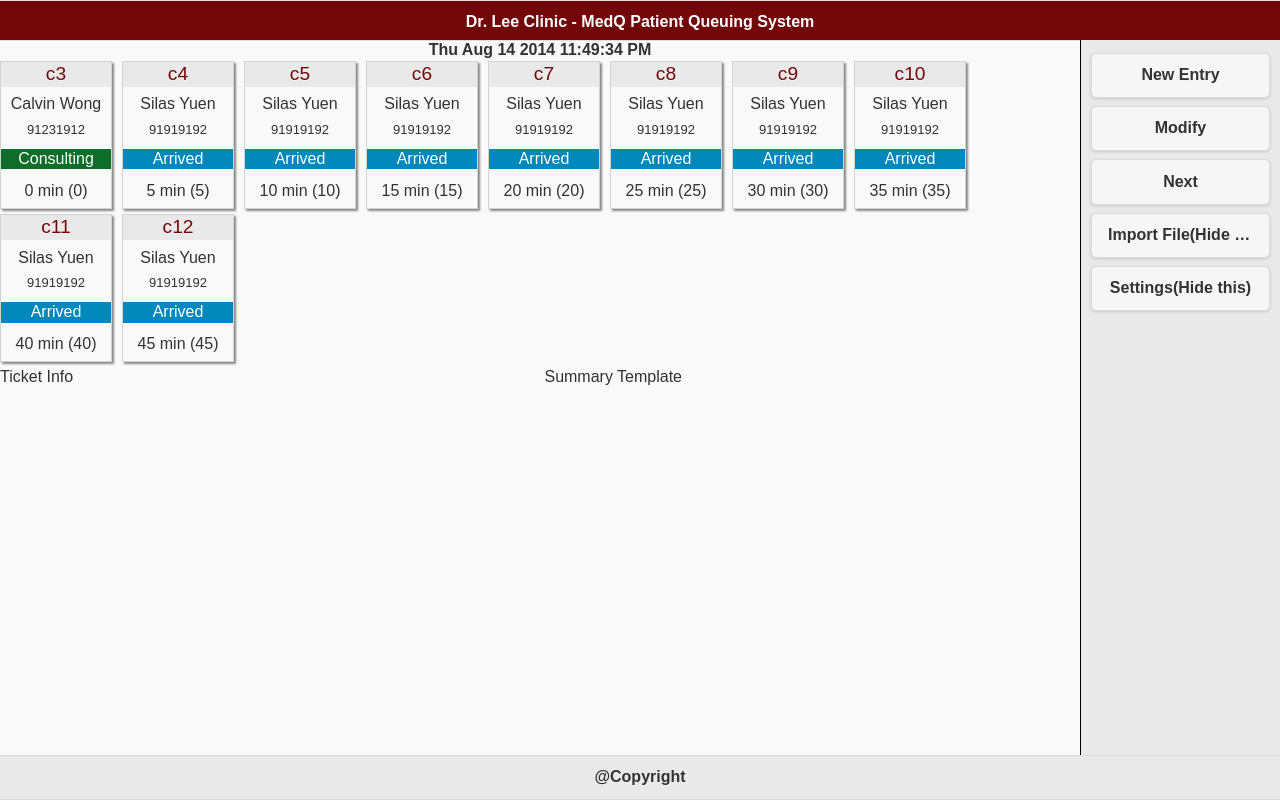
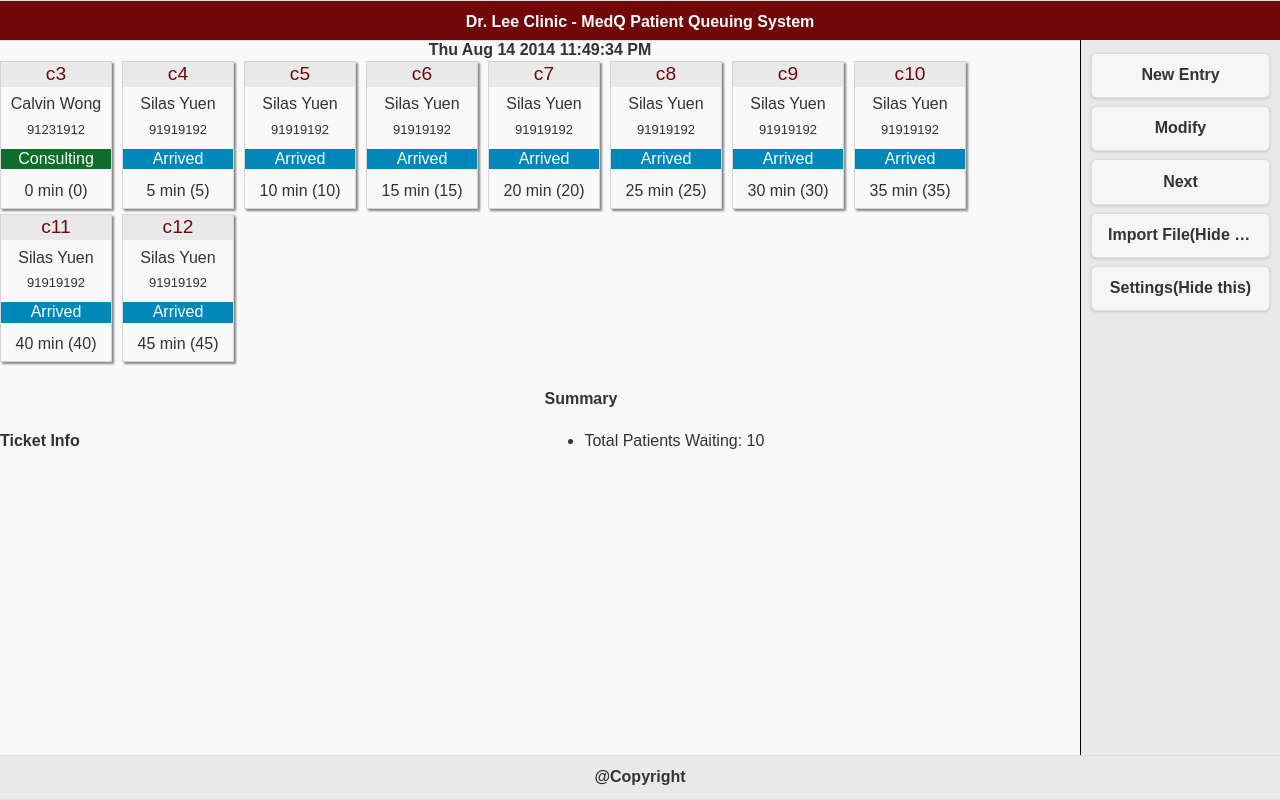
Before and after one commit to wonvincal/medq, a plain HTML site: page medq-client/public_html/index.html in a window 1280 px wide. Drawn offline with Linux system fonts and the light colour scheme.

Commit message:
first stab at queue summary

```diff
--- a/medq-client/public_html/css/style.css
+++ b/medq-client/public_html/css/style.css
@@ -107,7 +107,6 @@ and open the template in the editor.
 }
 
 #queue-alert {
-    //clear: both;
     width: 50%;
     -webkit-box-sizing: border-box;
     -moz-box-sizing: border-box;
@@ -227,3 +226,10 @@ html, body {
     width: 100%;
 //    height: 42px;
 }
+
+.queue-alert-template {
+}
+
+.queue-summary-template {
+
+}
--- a/medq-client/public_html/index.html
+++ b/medq-client/public_html/index.html
@@ -22,8 +22,15 @@ and open the template in the editor.
                 <label class="status"><section class=medq-ticket-status-<%= statusClass %>><%= status %></section></label>
                 <label><%= remainingWaitingTime %> min (<%= remainingWaitingTime %>)</label>
         </script>
-        <script id="queue-alert-template" type="text/template">Ticket Info</script>
-        <script id="queue-summary-template" type="text/template">Summary Template</script>
+        <script id="queue-alert-template" type="text/template">
+            <h4>Ticket Info</h4>
+        </script>
+        <script id="queue-summary-template" type="text/template">
+            <h4>Summary</h4>
+            <ul>
+                <li>Total Patients Waiting: <%= numWaiting %></li>
+            </ul>
+        </script>
         <script id="ticket-details-template" type="text/template">
             <div class="ui-panel-inner">
             <div class="new-entry-header" style="display:<%= newEntryDisplayFlag %>"><label class="new-entry-header-text">New Entry</label></div>
--- a/medq-client/public_html/js/models/queue.js
+++ b/medq-client/public_html/js/models/queue.js
@@ -10,7 +10,8 @@ app.Queue = Backbone.Model.extend({
     defaults: {
         displayName: '',
         lastSeqNum: '',
-        algo: ''
+        algo: '',
+        numWaiting: 0
     },
 
     initialize: function(attributes, options){
@@ -25,15 +26,17 @@ app.Queue = Backbone.Model.extend({
             tickets = this.tickets;
         }
 
+        this.numWaiting = tickets.length;
         this.listenTo(tickets, 'add', this.addTicket);
         this.listenTo(tickets, 'remove', this.removeTicket);
     },
 
     addTicket: function(ticket){
-        // Place holder
+        this.set("numWaiting", this.get("numWaiting") + 1);
     },
 
     removeTicket: function(ticket){
         // Place holder
+        this.set("numWaiting", this.get("numWaiting") - 1);
     }
 });
--- a/medq-client/public_html/js/views/queue.js
+++ b/medq-client/public_html/js/views/queue.js
@@ -37,13 +37,17 @@ app.QueueSummaryView = Backbone.View.extend({
 
     tagName: 'div',
 
+    className: 'queue-summary-template',
+
     template: _.template($('#queue-summary-template').html()),
 
     initialize: function(){
+        this.listenTo(this.model, 'change', this.render);
     },
 
     render: function(){
-        this.$el.html(this.template());
+        var data = _.clone(this.model.attributes);
+        this.$el.html(this.template(data));
         return this;
     }
 });
@@ -51,6 +55,8 @@ app.QueueSummaryView = Backbone.View.extend({
 app.QueueAlertView = Backbone.View.extend({
 
     tagName: 'div',
+
+    className: 'queue-alert-template',
 
     template: _.template($('#queue-alert-template').html()),
 
```
